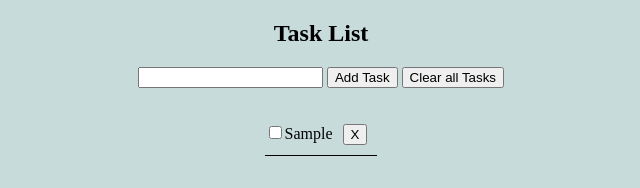
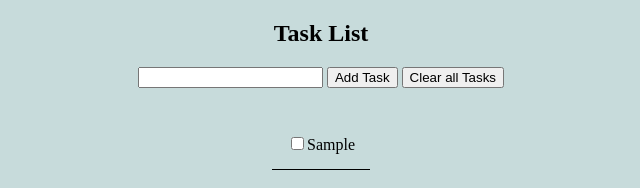
Before and after one commit to troymeeker/typescript-todo, a website with bundled scripts: page public/index.html in a window 1280 px wide. Both pictures are taken after typing "Sample" into the empty fields and a click on the button "Clear all Tasks". Shown: the whole page, without its empty margins (319-959 px from the left). Built offline with nearby package versions, Linux system fonts and the light colour scheme.

Commit message:
removed X for individual item removal

```diff
--- a/public/index.html
+++ b/public/index.html
@@ -13,7 +13,7 @@
     }
     #list {
       list-style: none;
-      padding: 10px;
+      padding: 15px;
 
 
     }
@@ -28,7 +28,7 @@
 
       width: fit-content;
 
-
+      padding: 15px;
 
     }
     #remove-item{
@@ -37,7 +37,9 @@
     .complete{
 
      text-decoration: line-through;
+     font-size: larger;
     }
+
 
   </style>
 </head>
@@ -50,7 +52,7 @@
     <button id="clear-all">Clear all Tasks</button>
   </form>
   <ul id="list">
-
+   <!-- <button id="remove-item">X</button> -->
   </ul>
 
 </body>
--- a/src/index.ts
+++ b/src/index.ts
@@ -13,10 +13,11 @@ const form = document.getElementById('new-task-form') as HTMLFormElement | null
 
 const input = document.querySelector<HTMLInputElement>('#new-task-title')
 const clear = document.querySelector<HTMLButtonElement>('#clear-all')
-const remove = document.querySelector<HTMLButtonElement>('#remove-item')
+
 
 const tasks: Task[] = loadTasks()
 tasks.forEach(addListItem)
+
 
 form?.addEventListener("submit", e => {
  e.preventDefault()
@@ -33,21 +34,23 @@ form?.addEventListener("submit", e => {
 
   addListItem(newTask)
 
-
   input.value = ''
 
 })
 function addListItem(task:Task){
   const item = document.createElement('li')
+item.addEventListener('click', () => {
+
+})
 
   const checkbox = document.createElement('input')
-const button = document.createElement('button')
-button.setAttribute('id', 'remove-item')
-// item.setAttribute('class', 'task-not-complete')
+  // const button = document.createElement('button')
+  // button.setAttribute('id', 'remove-item')
 
+item.setAttribute('class', 'task-not-complete')
+// const remove = document.querySelector<HTMLButtonElement>('#remove-item')
 
-button.innerHTML = 'X'
-
+  // button.innerHTML = 'X'
 
   checkbox.type = 'checkbox'
 
@@ -56,40 +59,34 @@ checkbox.addEventListener('click', () => {
   item.classList.toggle('complete')
   // item.setAttribute('id', 'complete')
 
-
-
   saveTasks()
-
 })
 
 // checkbox.checked = task.completed
 
-
-
-item.append(checkbox, task.title, button)
+item.append(checkbox, task.title)
 list?.append(item)
 
 }
 
-
 function saveTasks(){
-  localStorage.setItem("task", JSON.stringify(tasks))
+  localStorage.setItem("TASKS", JSON.stringify(tasks))
 }
 
 function loadTasks(): Task[]{
-  const taskJSON = localStorage.getItem("task")
+  const taskJSON = localStorage.getItem("TASKS")
   if (taskJSON == null) return []
 
   return JSON.parse(taskJSON)
 }
 
-remove?.addEventListener('click', () => {
-     localStorage.removeItem('task')
-     console.log('remove this item only');
+// remove?.addEventListener('click', () => {
+//      localStorage.removeItem('')
+//      console.log('remove this item only');
 
-})
+// })
 
-clear?.addEventListener('click', ()=> {
+clear?.addEventListener('click', () => {
   localStorage.clear()
 
 })
```
Lines whose indentation alone changed are shown as unchanged.
